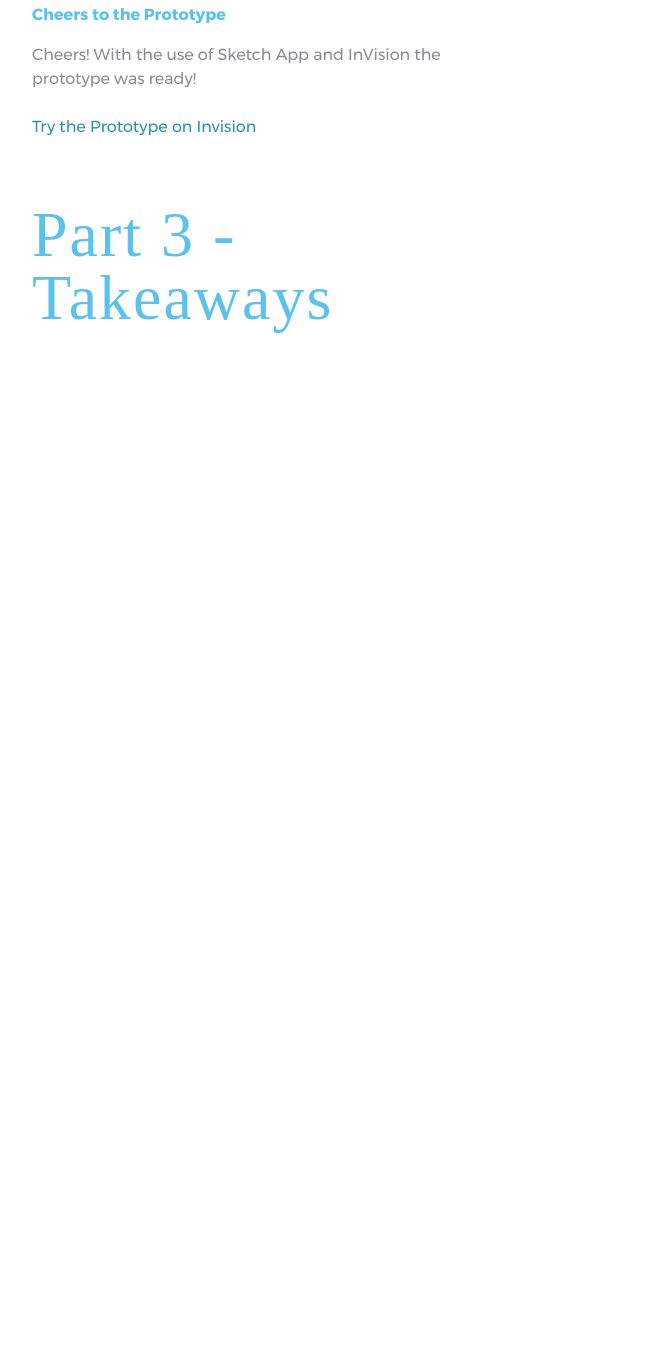
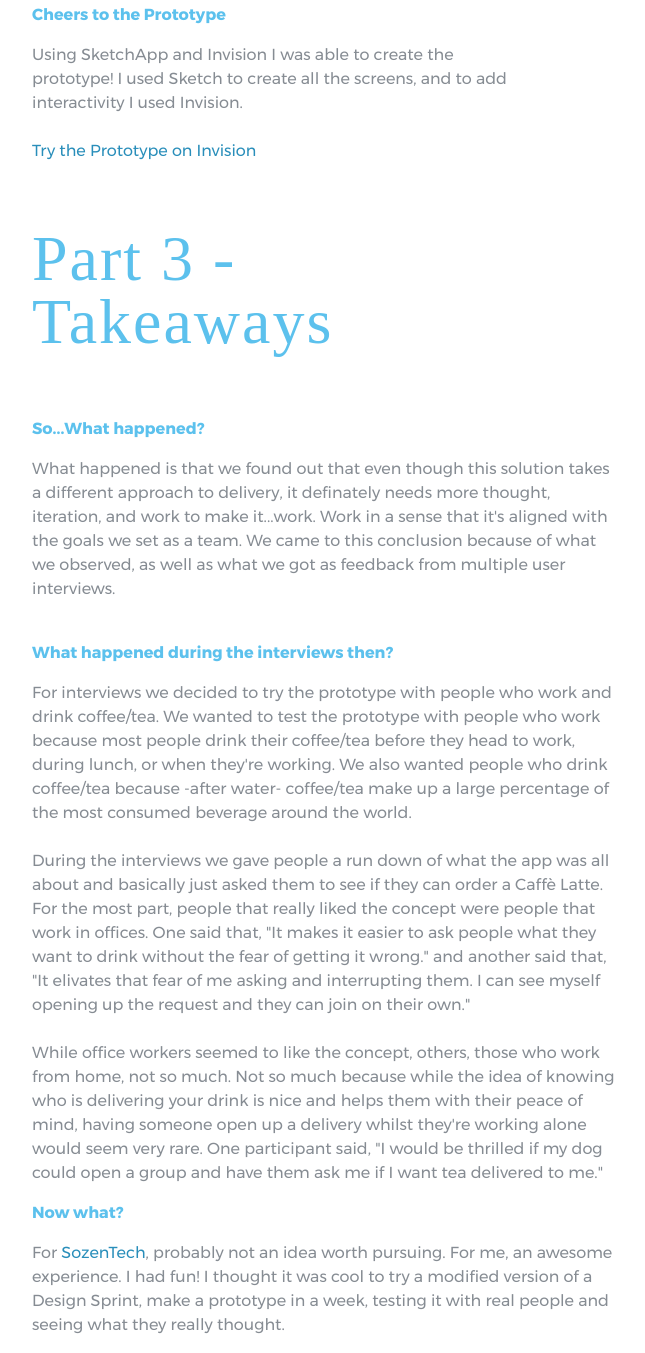
Before and after one commit to jqvillar/jqvillar.github.io, a plain HTML site: page caseStudies/cheers.html in a window 1280 px wide. Shown: the part 5119-6472 px from the top of the page, without its empty margins (72-717 px from the left). Before the commit the page ends 5512 px from the top, so only its background shows below. Drawn offline with nearby package versions, Linux system fonts and the light colour scheme; a web font is replaced by a local one.

Commit message:
Cheers case finished.

```diff
--- a/caseStudies/cheers.html
+++ b/caseStudies/cheers.html
@@ -52,7 +52,7 @@
             and shops that specialize with drinks on these apps.
 
             <br><br>At <a class="textLink" href="http://www.sozentech.com/" target="_blank">SozenTech</a> we wanted to test out
-            this idea of a drink delivery app to see if it’s desired by the people as well as try to remix the process of delivery.
+            this idea of a drink delivery app to see if it’s desired by the people, as well as try to remix the process of delivery.
           </p><br><br>
           <h3 class="montB caseH3">In this case study:</h3>
           <ul>
@@ -140,13 +140,13 @@
         </div> <div class="w-100"></div><!--blankcolumn-->
         <div class="col-11 col-md-8 col-lg-5">
           <h3 class="montB caseH3">Sketch</h3>
-          <p>For my solution I really wanted to test a different kind of idea where it makes the experience feel more social between the deliverer
+          <p>For my solution I really wanted to test a different kind of idea. One which develops a relationship between the deliverer
             and the customer. I also really wanted to create a solution that would directly address the sprint question of whether people
             really cared who would deliver their drink to them and if that would either improve their experience, have no effect, or make it worse.
             The reason why I wanted to know if the deliverer mattered was because I wanted to see if people would think of the process of
             delivery in a different way, or if the customer would change their behaviour because of their relationship with the deliverer.
             With these in mind I wanted to create a solution that would also address the other sprint questions as well as a solution
-            that can contribute to our long term goals.</p>
+            that can contribute to our long term goals. Two variations of my solutions sketches were:</p>
         </div>
         <div class="col-11 col-lg-6 text-center pt-lg-5"><!--Cheers Sketches-->
           <div class="img-wrapper">
@@ -156,7 +156,8 @@
         </div>
         <div class="col-11 col-md-8 col-lg-5">
           <h3 class="montB caseH3">Cheers to the Prototype</h3>
-          <p>Cheers! With the use of Sketch App and InVision the prototype was ready!</p><br>
+          <p>Using SketchApp and Invision I was able to create the prototype!
+            I used Sketch to create all the screens, and to add interactivity I used Invision. </p><br>
           <p><a class="textLink" href="https://invis.io/U4NSQZKN96K" target="_blank">Try the Prototype on Invision</a></p>
           <!--Get embed to become responsive padding-top: 217%; but putting too wide of a space for large screens-->
         </div>
@@ -168,7 +169,37 @@
         <div class="col-11">
           <h1 class="montSB xlTxt mb-5">Part 3 &#45; <br>Takeaways</h1>
         </div>
+        <div class="col-11 col-md-8 col-lg-6">
+          <h3 class="montB caseH3">So...What happened?</h3>
+          <p>What happened is that we found out that even though this solution takes a different approach to delivery,
+          it definately needs more thought, iteration, and work to make it...work. Work in a sense that it's aligned
+         with the goals we set as a team.
+         We came to this conclusion because of what we observed, as well as what we got as feedback from multiple user interviews.</p><br>
+        </div>
+        <div class="col-11 col-md-8 col-lg-6">
+          <h3 class="montB caseH3">What happened during the interviews then?</h3>
+          <p>For interviews we decided to try the prototype with people who work and drink coffee/tea. We wanted to test the prototype with people who work because most people drink their coffee/tea before they head to work, during lunch,
+            or when they're working.
+            We also wanted people who drink coffee/tea because -after water- coffee/tea make up a large percentage of the most consumed beverage
+            around the world.
+            <br><br>
+            During the interviews we gave people a run down of what the app was all about and basically just asked them to see if they can order a Caffè Latte.
+            For the most part, people that really liked the concept were people that work in offices. One said that,
+            "It makes it easier to ask people what they want to drink without the fear of getting it wrong." and another said that,
+            "It elivates that fear of me asking and interrupting them. I can see myself opening up the request and they can join on their own."
+            <br><br>
+            While office workers seemed to like the concept, others, those who work from home, not so much.
+            Not so much because while the idea of knowing who is delivering your drink is nice and helps them with their peace of mind,
+            having someone open up a delivery whilst they're working alone would seem very rare.
+            One participant said, "I would be thrilled if my dog could open a group and have them ask me if I want tea delivered to me."
+          </p>
       </div>
+      <div class="col-11 col-md-8 col-lg-6">
+        <h3 class="montB caseH3">Now what?</h3>
+        <p>For <a class="textLink" href="http://www.sozentech.com/" target="_blank">SozenTech</a>, probably not an idea worth pursuing.
+          For me, an awesome experience. I had fun! I thought it was cool to try a modified version of a Design Sprint,
+        make a prototype in a week, testing it with real people and seeing what they really thought.</p>
+    </div>
     </div>
 
   </body>
```
